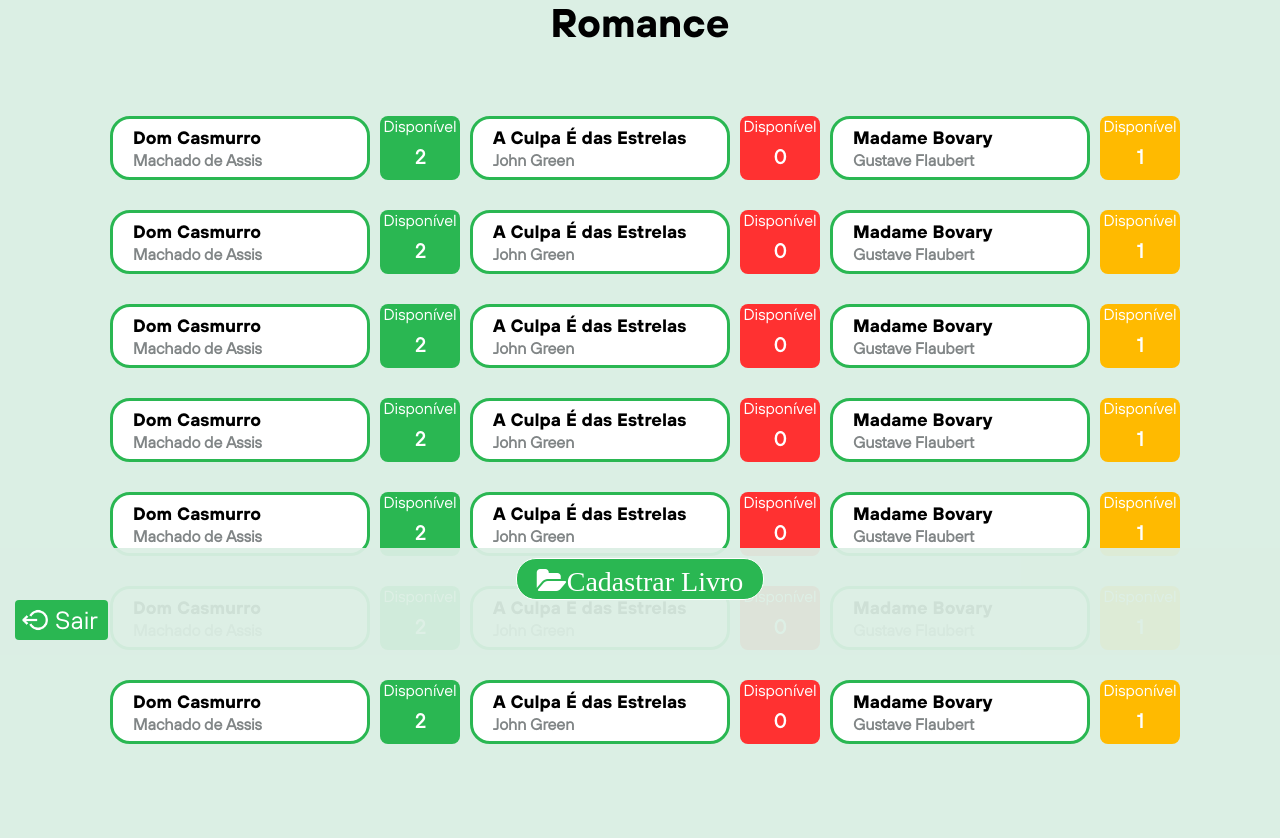
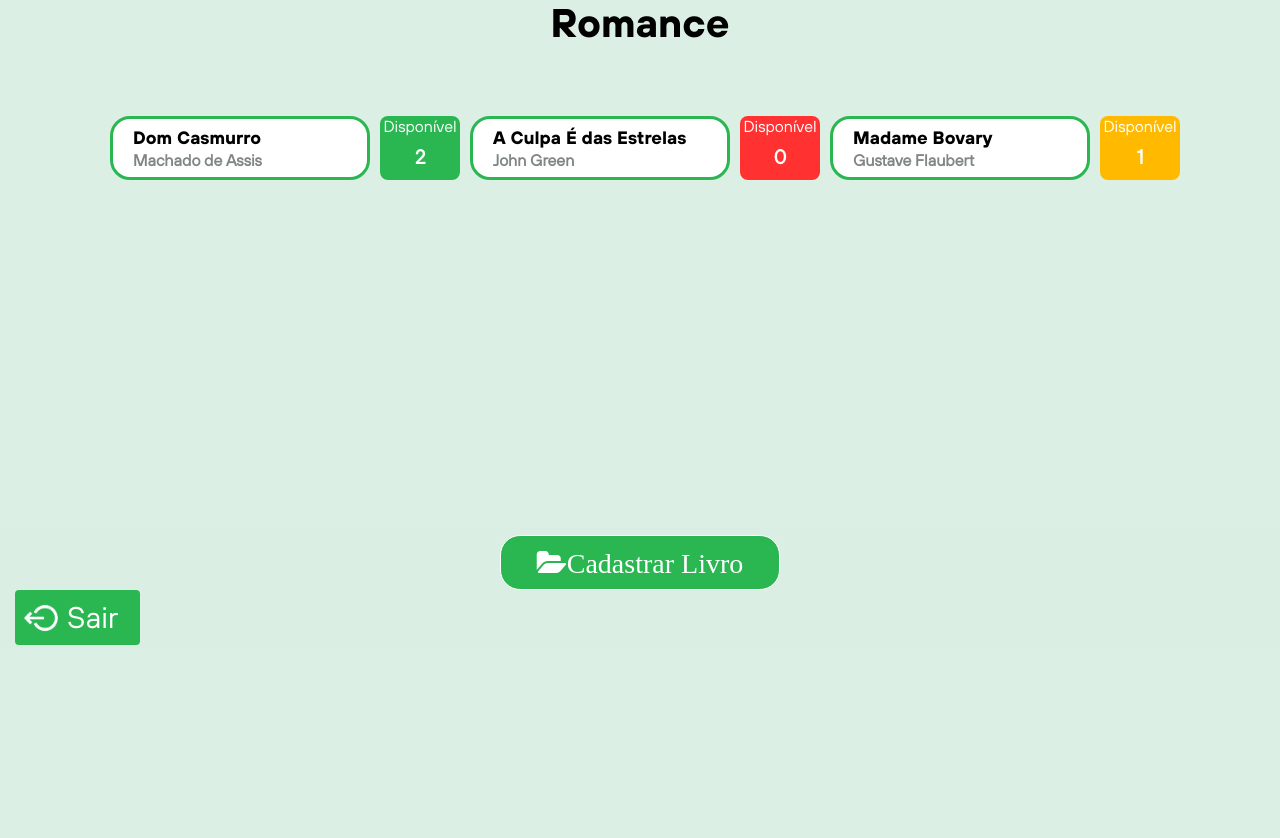
Before and after one commit to kaykeeb3/SIBI_V1, a PHP site: page /TelaLivros.html in a window 1280 px wide. Shown: the part 145-983 px from the top of the page. After the commit the page ends 790 px from the top, so only its background shows below. Run offline with PHP 8.4, Linux system fonts and the light colour scheme; some libraries are stand-ins or nearby versions.

Commit message:
Update no tamanho dos botões e na margem entre os elementos

```diff
--- a/Livros/TelaLivros.html
+++ b/Livros/TelaLivros.html
@@ -84,204 +84,6 @@ $dados = mysqli_query($conexao, $sql);
         </div>
       </div>
 
-      <div class="container-livro">
-        <div class="livro">
-          <p class="livro-titulo">Dom Casmurro</p>
-          <p class="livro-autor">Machado de Assis</p>
-        </div>
-        <div class="span">
-          <p class="disponivel">Disponível</p>
-          <p class="livro-quantidade">2</p>
-        </div>
-      </div>
-
-      <div class="container-livro">
-        <div class="livro">
-          <p class="livro-titulo">A Culpa É das Estrelas</p>
-          <p class="livro-autor">John Green</p>
-        </div>
-        <div class="span">
-          <p class="disponivel">Disponível</p>
-          <p class="livro-quantidade">0</p>
-        </div>
-      </div>
-
-      <div class="container-livro">
-        <div class="livro">
-          <p class="livro-titulo">Madame Bovary</p>
-          <p class="livro-autor">Gustave Flaubert</p>
-        </div>
-        <div class="span">
-          <p class="disponivel">Disponível</p>
-          <p class="livro-quantidade">1</p>
-        </div>
-      </div>
-
-      <div class="container-livro">
-        <div class="livro">
-          <p class="livro-titulo">Dom Casmurro</p>
-          <p class="livro-autor">Machado de Assis</p>
-        </div>
-        <div class="span">
-          <p class="disponivel">Disponível</p>
-          <p class="livro-quantidade">2</p>
-        </div>
-      </div>
-
-      <div class="container-livro">
-        <div class="livro">
-          <p class="livro-titulo">A Culpa É das Estrelas</p>
-          <p class="livro-autor">John Green</p>
-        </div>
-        <div class="span">
-          <p class="disponivel">Disponível</p>
-          <p class="livro-quantidade">0</p>
-        </div>
-      </div>
-
-      <div class="container-livro">
-        <div class="livro">
-          <p class="livro-titulo">Madame Bovary</p>
-          <p class="livro-autor">Gustave Flaubert</p>
-        </div>
-        <div class="span">
-          <p class="disponivel">Disponível</p>
-          <p class="livro-quantidade">1</p>
-        </div>
-      </div>
-
-      <div class="container-livro">
-        <div class="livro">
-          <p class="livro-titulo">Dom Casmurro</p>
-          <p class="livro-autor">Machado de Assis</p>
-        </div>
-        <div class="span">
-          <p class="disponivel">Disponível</p>
-          <p class="livro-quantidade">2</p>
-        </div>
-      </div>
-
-      <div class="container-livro">
-        <div class="livro">
-          <p class="livro-titulo">A Culpa É das Estrelas</p>
-          <p class="livro-autor">John Green</p>
-        </div>
-        <div class="span">
-          <p class="disponivel">Disponível</p>
-          <p class="livro-quantidade">0</p>
-        </div>
-      </div>
-
-      <div class="container-livro">
-        <div class="livro">
-          <p class="livro-titulo">Madame Bovary</p>
-          <p class="livro-autor">Gustave Flaubert</p>
-        </div>
-        <div class="span">
-          <p class="disponivel">Disponível</p>
-          <p class="livro-quantidade">1</p>
-        </div>
-      </div>
-
-      <div class="container-livro">
-        <div class="livro">
-          <p class="livro-titulo">Dom Casmurro</p>
-          <p class="livro-autor">Machado de Assis</p>
-        </div>
-        <div class="span">
-          <p class="disponivel">Disponível</p>
-          <p class="livro-quantidade">2</p>
-        </div>
-      </div>
-
-      <div class="container-livro">
-        <div class="livro">
-          <p class="livro-titulo">A Culpa É das Estrelas</p>
-          <p class="livro-autor">John Green</p>
-        </div>
-        <div class="span">
-          <p class="disponivel">Disponível</p>
-          <p class="livro-quantidade">0</p>
-        </div>
-      </div>
-
-      <div class="container-livro">
-        <div class="livro">
-          <p class="livro-titulo">Madame Bovary</p>
-          <p class="livro-autor">Gustave Flaubert</p>
-        </div>
-        <div class="span">
-          <p class="disponivel">Disponível</p>
-          <p class="livro-quantidade">1</p>
-        </div>
-      </div>
-
-      <div class="container-livro">
-        <div class="livro">
-          <p class="livro-titulo">Dom Casmurro</p>
-          <p class="livro-autor">Machado de Assis</p>
-        </div>
-        <div class="span">
-          <p class="disponivel">Disponível</p>
-          <p class="livro-quantidade">2</p>
-        </div>
-      </div>
-
-      <div class="container-livro">
-        <div class="livro">
-          <p class="livro-titulo">A Culpa É das Estrelas</p>
-          <p class="livro-autor">John Green</p>
-        </div>
-        <div class="span">
-          <p class="disponivel">Disponível</p>
-          <p class="livro-quantidade">0</p>
-        </div>
-      </div>
-
-      <div class="container-livro">
-        <div class="livro">
-          <p class="livro-titulo">Madame Bovary</p>
-          <p class="livro-autor">Gustave Flaubert</p>
-        </div>
-        <div class="span">
-          <p class="disponivel">Disponível</p>
-          <p class="livro-quantidade">1</p>
-        </div>
-      </div>
-
-      <div class="container-livro">
-        <div class="livro">
-          <p class="livro-titulo">Dom Casmurro</p>
-          <p class="livro-autor">Machado de Assis</p>
-        </div>
-        <div class="span">
-          <p class="disponivel">Disponível</p>
-          <p class="livro-quantidade">2</p>
-        </div>
-      </div>
-
-      <div class="container-livro">
-        <div class="livro">
-          <p class="livro-titulo">A Culpa É das Estrelas</p>
-          <p class="livro-autor">John Green</p>
-        </div>
-        <div class="span">
-          <p class="disponivel">Disponível</p>
-          <p class="livro-quantidade">0</p>
-        </div>
-      </div>
-
-      <div class="container-livro">
-        <div class="livro">
-          <p class="livro-titulo">Madame Bovary</p>
-          <p class="livro-autor">Gustave Flaubert</p>
-        </div>
-        <div class="span">
-          <p class="disponivel">Disponível</p>
-          <p class="livro-quantidade">1</p>
-        </div>
-      </div>
-
       <!--PHP para exibir o conteúdo
 
           while ($livro = mysqli_fetch_assoc($dados) ) {
--- a/Livros/css/TelaLivros.css
+++ b/Livros/css/TelaLivros.css
@@ -75,7 +75,7 @@ h1 {
   flex-wrap: wrap;
   justify-content: center;
   margin-top: 70px;
-  margin-bottom: 64px;
+  margin-bottom: 75px;
   padding: 0px 5px;
   width: auto;
 }
@@ -128,8 +128,8 @@ h1 {
 
 /*Footer dos botões*/
 .footer {
-  padding-top: 10px;
-  padding-bottom: 15px;
+  padding-top: 8px;
+  padding-bottom: 10px;
   background-color: rgba(219,239,228, 0.94);
   position: fixed;
   bottom: 0;
@@ -143,39 +143,32 @@ h1 {
 .btn-sair {
   display: flex;
   align-items: center;
-  padding-right: 10px;
   margin-left: 15px;
   border: none;
   border-radius: 4px;
-  width: auto;
+  width: 125px;
+  height: 55px;
   text-align: center;
-  font-size: 25px;
+  font-size: 30px;
   font-family: "TT-Hoves";
   background-color: #2ab752;
   color: white;
   cursor: pointer;
 }
 #icon-2 {
-  height: 40px;
-  width: 40px;
+  width: 52px;
+  height: 52px;
 }
-
 .btn-cadastrarLivro {
-  display: flex;
-  justify-content: center;
-  padding-top: 8px;
-  padding-left: 20px;
-  padding-right: 20px;
   border: 1px solid white;
   border-radius: 20px;
   cursor: pointer;
-  font-size: 25px;
   font-family: "TT-Hoves";
-  width: auto;
+  width: 280px;
+  height: 55px;
   background-color: #2ab752;
   color: white;
 }
 #icon-1 {
   font-size: 28px;
-  margin-bottom: 4px;
 }
```
